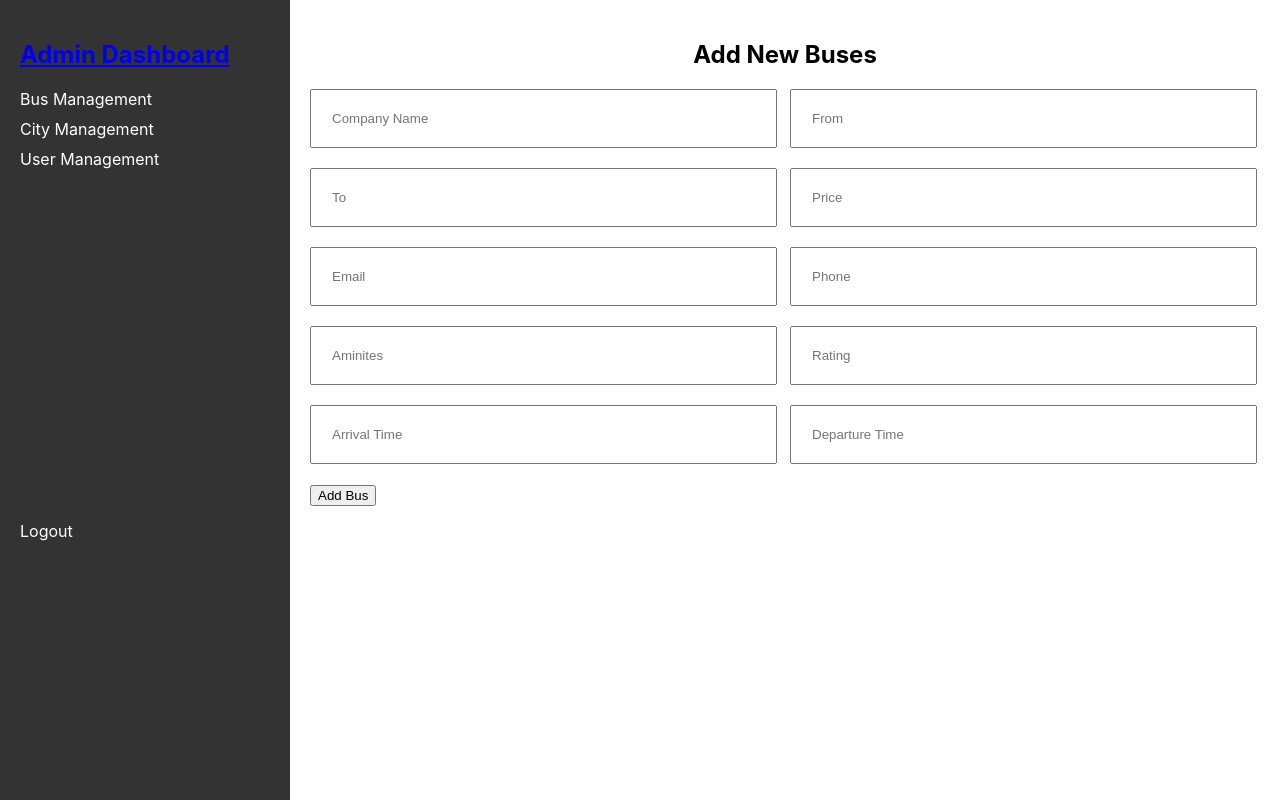
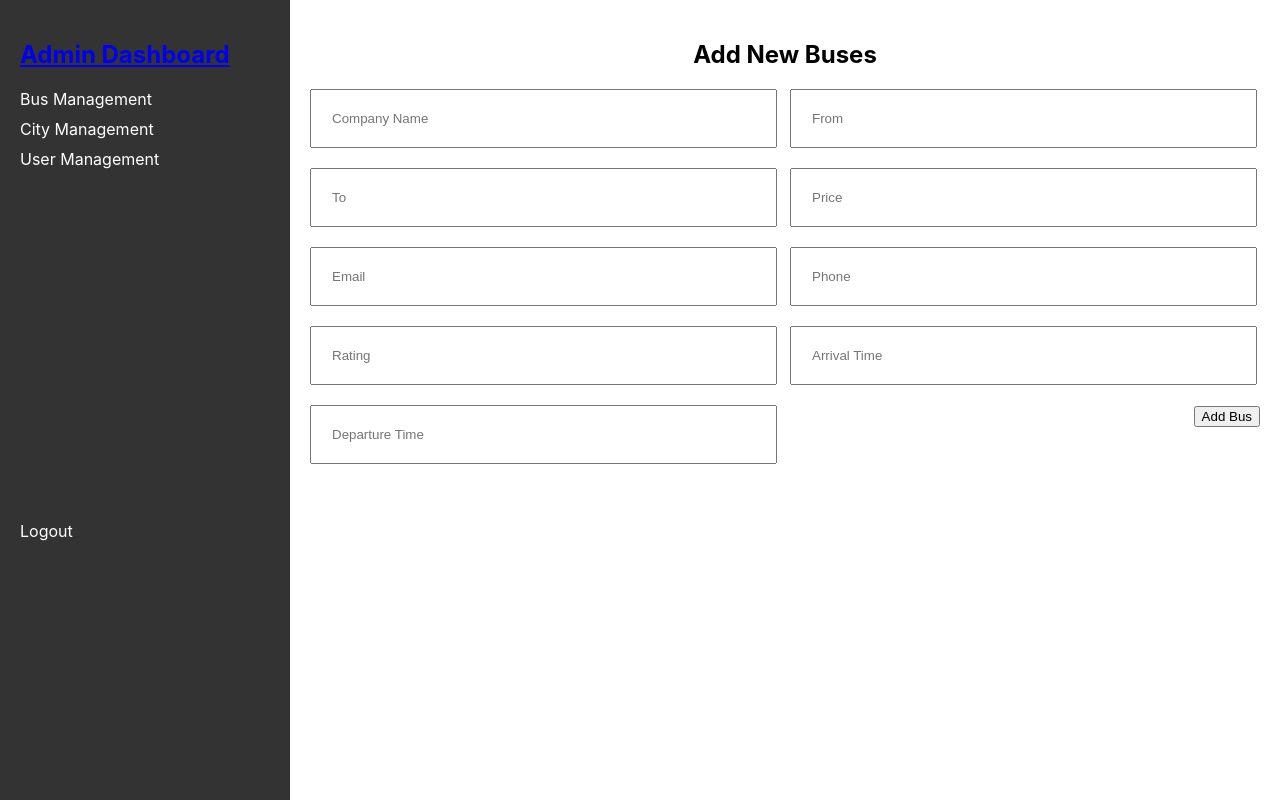
Before and after one commit to 2004Ayyappa/SwamiTravels, a React (Create React App) app in the folder admin/: page /allbuses in a window 1280 px wide. Built offline with nearby package versions, Linux system fonts and the light colour scheme; no server answers.

Commit message:
Update BusForm.js

```diff
--- a/admin/src/components/BusForm.js
+++ b/admin/src/components/BusForm.js
@@ -12,7 +12,6 @@ function BusForm() {
     price:'' ,
     email: '',
     phone: '',
-    aminites: '',
     rating: '',
     arrival: '',
     departure: '',
@@ -49,7 +48,6 @@ function BusForm() {
           price: 0,
           email: '',
           phone: '',
-          aminites: '',
           rating: 0,
           arrival: '',
           departure: '',
@@ -144,16 +142,7 @@ function BusForm() {
             required
           />
         </div>
-        <div className="form-group">
-          <input
-            type="text"
-            name="aminites"
-            placeholder="Aminites"
-            value={newBusData.aminites}
-            onChange={handleInputChange}
-            required
-          />
-        </div>
+
         <div className="form-group">
           <input
             type="number"
```
